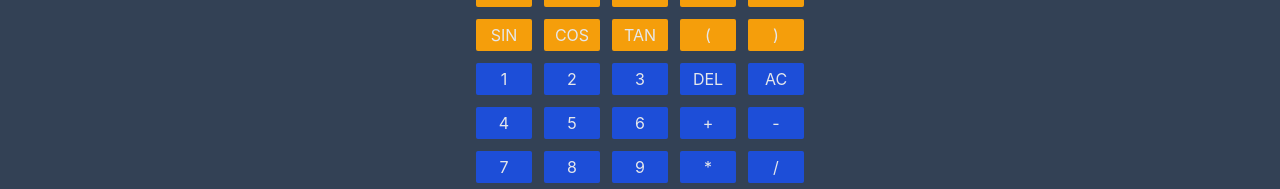
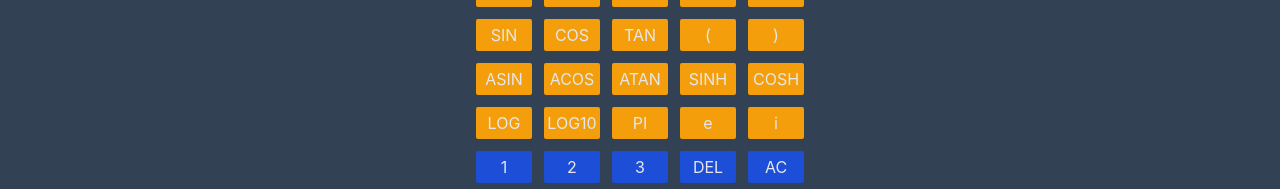
Before and after one commit to mhAshoori/scientific-calculator, a Next.js app: page / in a window 1280 px wide. Shown: the part 245-434 px from the top of the page. Built offline with nearby package versions, Linux system fonts and the light colour scheme.

Commit message:
add some FUNCs and CONSTs to buttons

```diff
--- a/data/keys/buttons.ts
+++ b/data/keys/buttons.ts
@@ -1,6 +1,3 @@
-/* import { BsArrowLeft, BsArrowRight } from "react-icons/bs";
-import { AiFillCaretDown, AiFillCaretUp } from "react-icons/ai";
-import { FaSquareRootAlt } from "react-icons/fa"; */
 export const numButtons = {
   numbers: [
     { name: "one", value: 1 },
@@ -34,14 +31,6 @@ export const funcButtons = [
   { name: "SHIFT", value: "shift" },
   { name: "ALPHA", value: "alpha" },
   { name: "CALC", value: "calc" },
-  /*{ name: "left", value: "<BsArrowLeft />" },
-  { name: "right", value: "<BsArrowRight />" },
-  { name: "mode", value: "MODE" },
-  { name: "2nd", value: "2nd" },
-  { name: "integral", value: "<div>&#8747;</div>" },
-  { name: "up", value: "<AiFillCaretUp />" },
-  { name: "down", value: "<AiFillCaretDown />" },
-  { name: "down", value: "<AiFillCaretDown />" }, */
   { name: "SQRT", value: "sqrt" },
   { name: "^", value: "^" },
   { name: "SIN", value: "sin" },
@@ -49,4 +38,14 @@ export const funcButtons = [
   { name: "TAN", value: "tan" },
   { name: "(", value: "(" },
   { name: ")", value: ")" },
+  { name: "ASIN", value: "asin" },
+  { name: "ACOS", value: "ACOS" },
+  { name: "ATAN", value: "atan(" },
+  { name: "SINH", value: "sinh(" },
+  { name: "COSH", value: "cosh(" },
+  { name: "LOG", value: "log(" },
+  { name: "LOG10", value: "log10(" },
+  { name: "PI", value: "pi" },
+  { name: "e", value: "e" },
+  { name: "i", value: "" },
 ];
```
